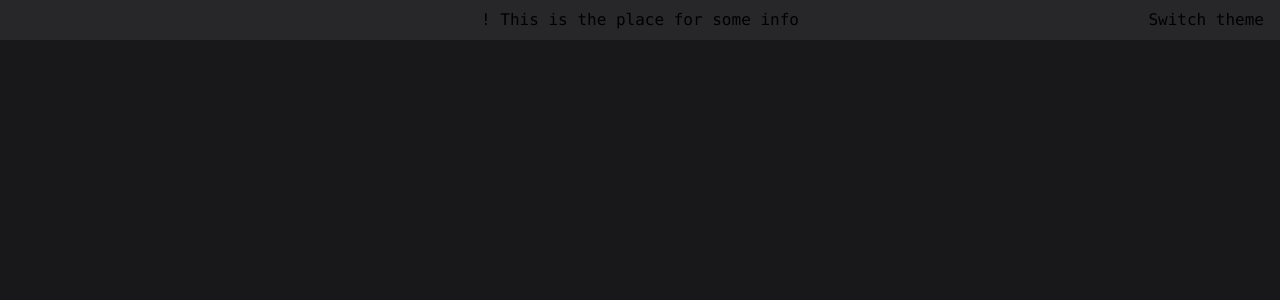
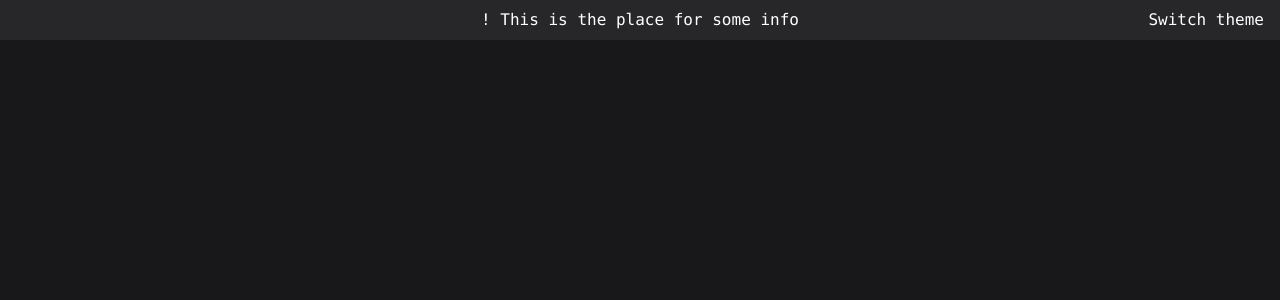
Before and after one commit to deger4beger/stupp, a Next.js app: page / in a window 1280 px wide. Shown: the top 300 px of the page. Built offline with nearby package versions, Linux system fonts and the light colour scheme.

Commit message:
theme switch fixed

```diff
--- a/components/header.tsx
+++ b/components/header.tsx
@@ -5,7 +5,7 @@ const Header = () => {
 	const { switchTheme } = useTheme()
 
 	return (
-		<div className="flex justify-center p-2 bg-zinc-800 relative dark:bg-zinc-100 text-black">
+		<div className="flex justify-center p-2 bg-zinc-800 relative dark:bg-zinc-100 dark:text-black">
 	    <div>
 	    	! This is the place for some info
 	    </div>
--- a/providers/theme.tsx
+++ b/providers/theme.tsx
@@ -14,7 +14,8 @@ const ThemeProvider = ({
 	const [theme, setTheme] = useState<"dark" | "light">("dark")
 
 	const switchTheme = () => {
-		if (localStorage.theme === "dark" ) {
+		console.log(localStorage.theme)
+		if (localStorage.theme === "light" ) {
 		  document.documentElement.classList.add("dark")
 		  localStorage.theme = "dark"
 		  setTheme("dark")
```
